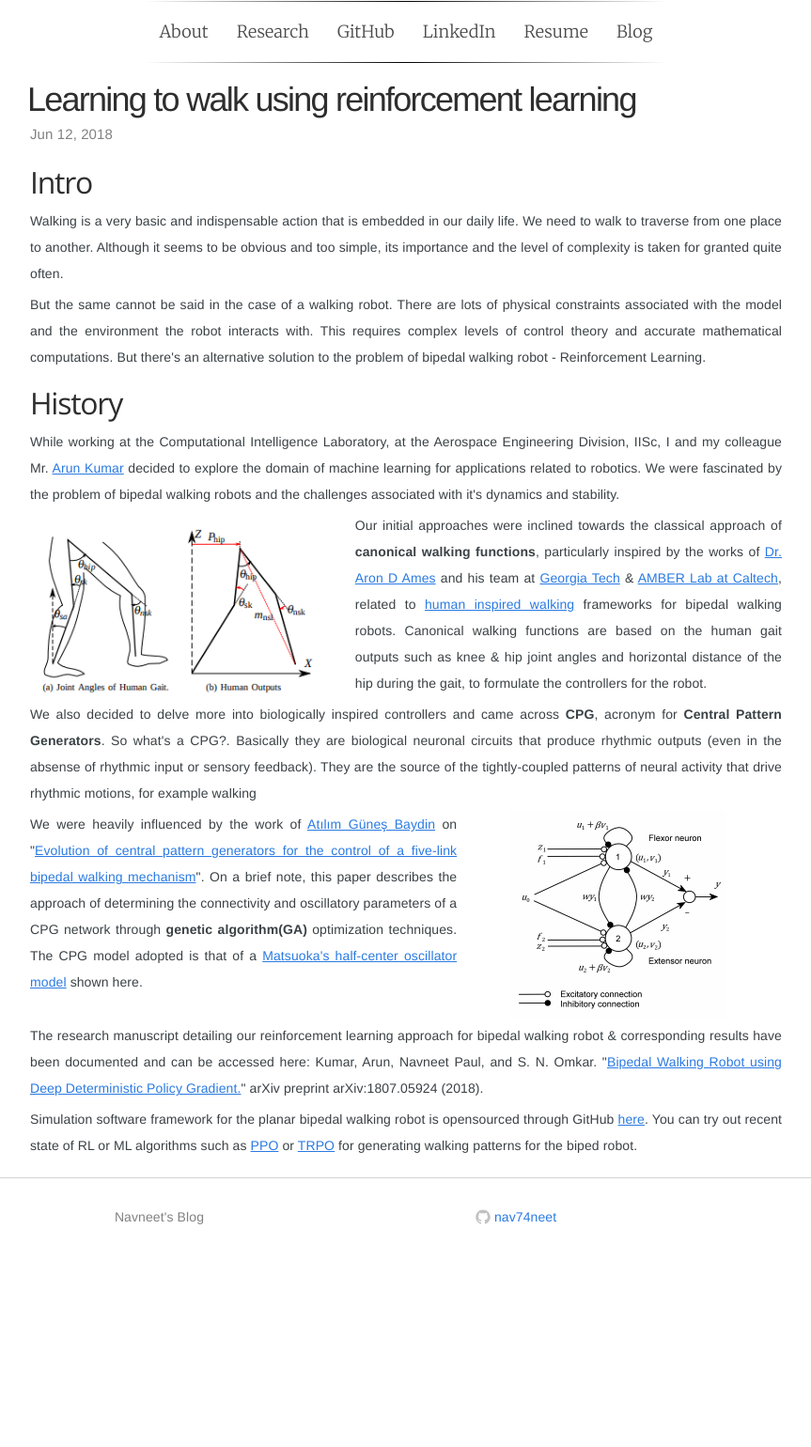
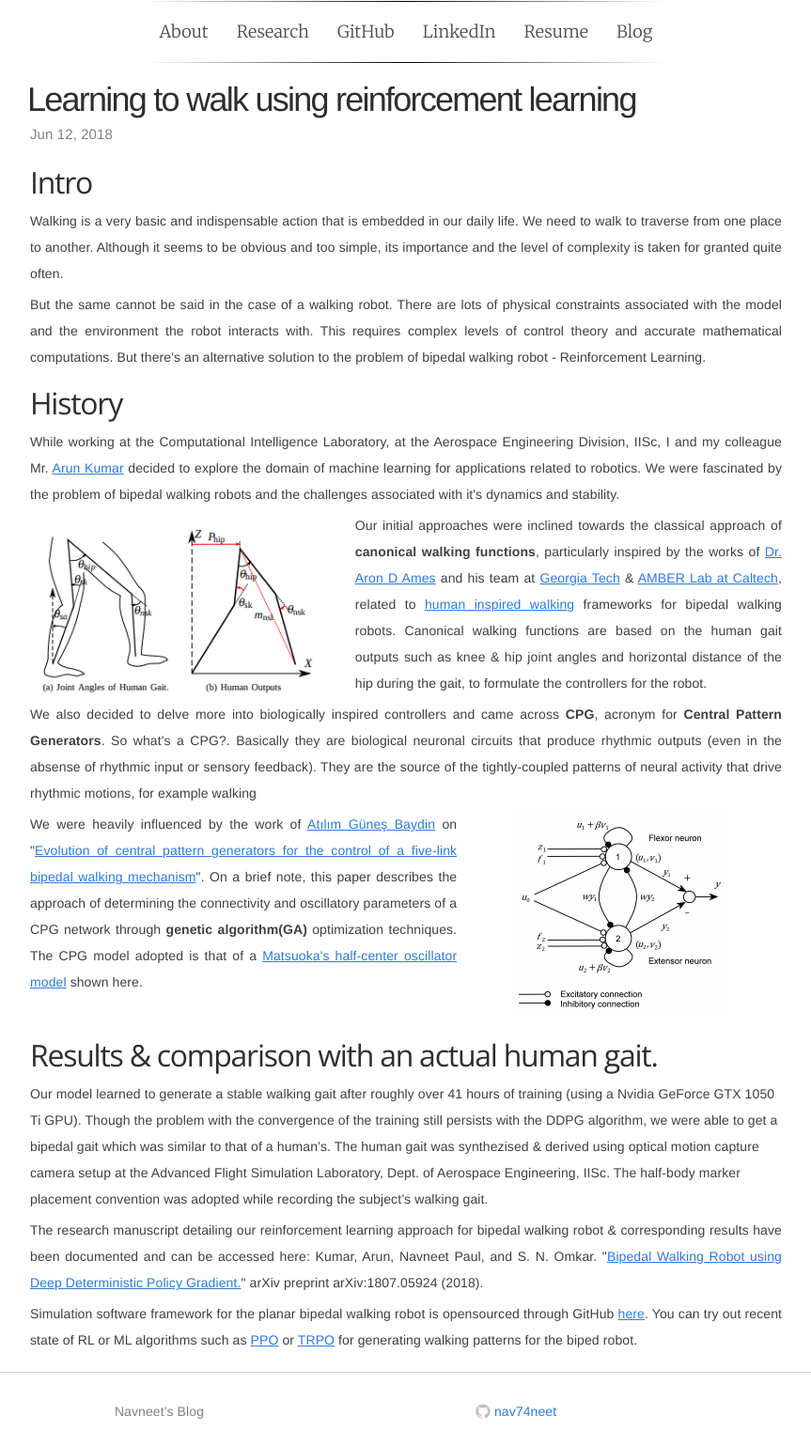
Before and after one commit to navuboy/navuboy.github.io, a Jekyll site: the page built from _posts/2018-06-12-ddpg.md, in a window 1280 px wide. Shown: the whole page at 94% size, without its empty margins (208-1071 px from the left). Built offline with Jekyll 4.4.1, drawn with Linux system fonts in a browser that asks for light colours; some web fonts are replaced; before the commit the page ends 1333 px from its top, so only the background shows below that.

Commit message:
Updated post

```diff
--- a/_posts/2018-06-12-ddpg.md
+++ b/_posts/2018-06-12-ddpg.md
@@ -36,6 +36,11 @@ tags: reinforcement learning, ddpg, bipedal walking,
 </div>
 
 <!-- ## Reinforcement learning approach. -->
+
+## Results & comparison with an actual human gait.
+
+Our model learned to generate a stable walking gait after roughly over 41 hours of training (using a Nvidia GeForce GTX 1050 Ti GPU). Though the problem with the convergence of the training still persists with the DDPG algorithm, we were able to get a bipedal gait which was similar to that of a human's. The human gait was synthezised & derived using optical motion capture camera setup at the Advanced Flight Simulation Laboratory, Dept. of Aerospace Engineering, IISc. The half-body marker placement convention was adopted while recording the subject's walking gait.
+
 <p style="text-align:justify"> The research manuscript detailing our reinforcement learning approach for bipedal walking robot & corresponding results have been documented and can be accessed here: Kumar, Arun, Navneet Paul, and S. N. Omkar. "<a href="https://arxiv.org/abs/1807.05924" class="md-link">Bipedal Walking Robot using Deep Deterministic Policy Gradient.</a>" arXiv preprint arXiv:1807.05924 (2018).</p>
 
 <p style="text-align:justify">Simulation software framework for the planar bipedal walking robot is opensourced through GitHub <a href="https://github.com/nav74neet/ddpg_biped" class="md-link">here</a>. You can try out recent state of RL or ML algorithms such as <a href="https://blog.openai.com/openai-baselines-ppo/" class="md-link">PPO</a> or  <a href="https://arxiv.org/abs/1502.05477" class="md-link">TRPO</a> for generating walking patterns for the biped robot.</p>
```
Also changed, not shown: media/blog/motive.gif (added).
